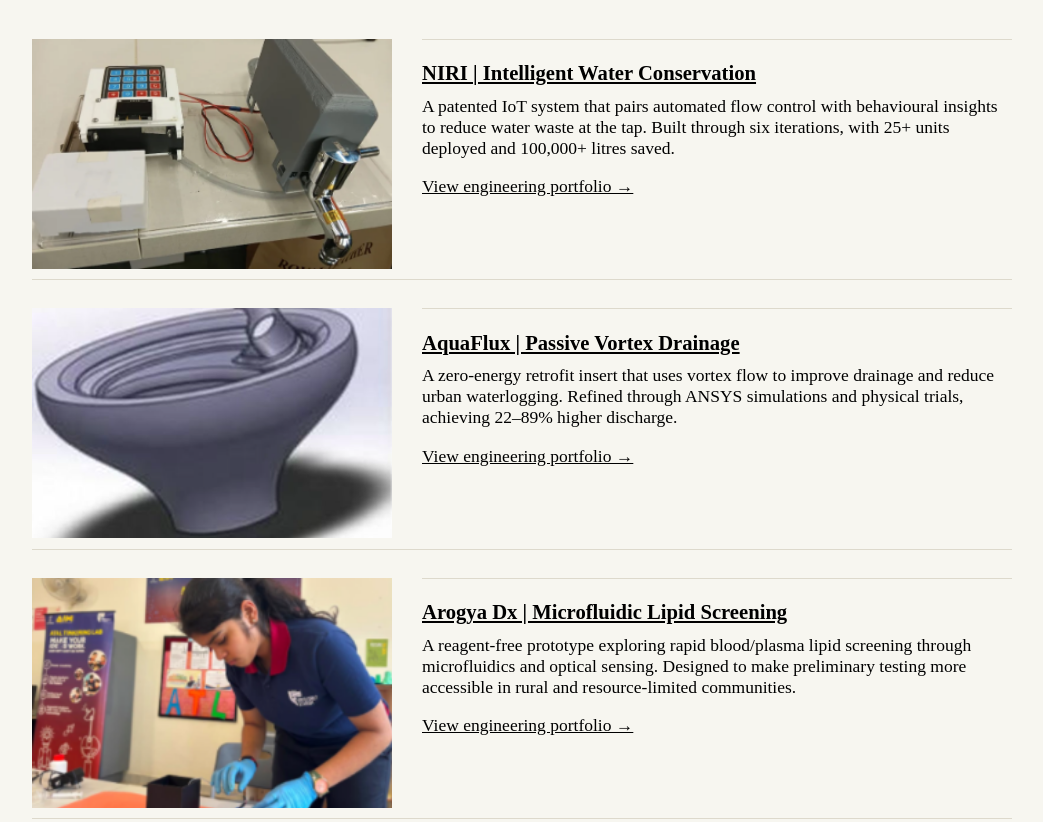
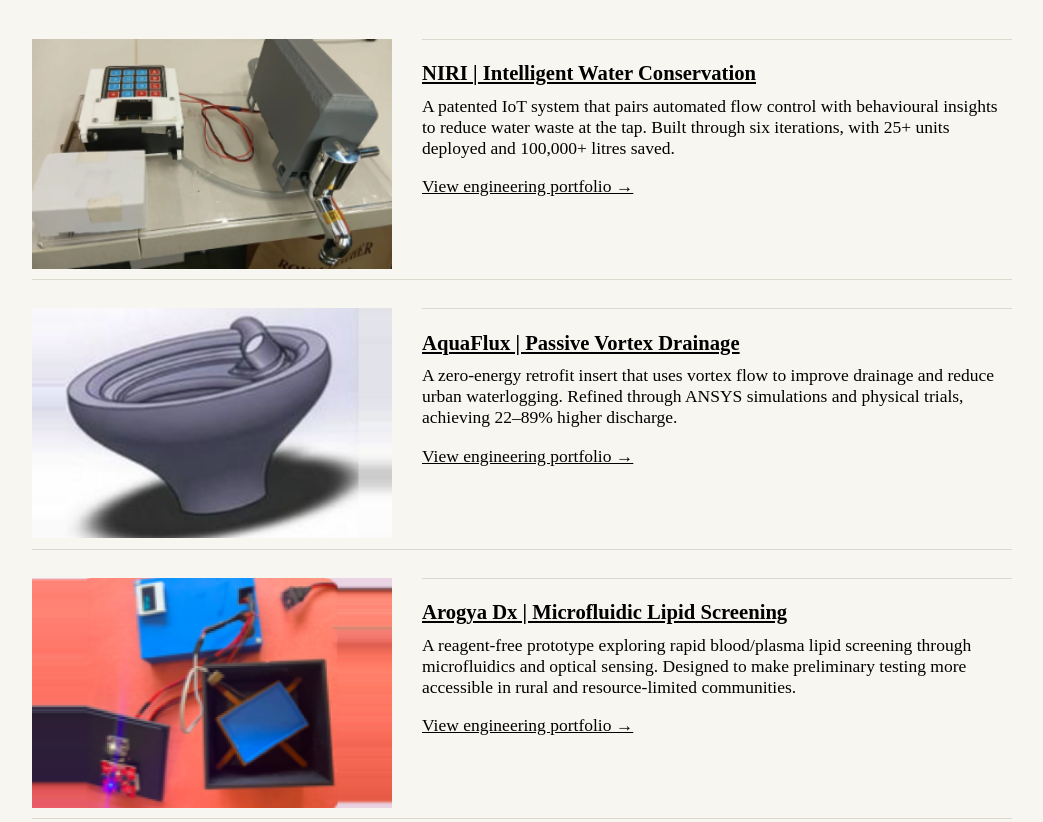
Before and after one commit to Aadyakanchan26/maker, a plain HTML site: page index.html in a window 1280 px wide. Shown: the part 130-952 px from the top of the page, without its empty margins (118-1161 px from the left). Drawn offline with Linux system fonts and the light colour scheme.

Commit message:
Home cards: stop cropping AquaFlux, show the Arogya device
The card frame is a fixed 360x230 box with object-fit: cover, so the
520x405 AquaFlux CAD render lost 25px off the top and bottom - enough to
take the crown off the outlet pipe. Added a card-ratio copy of the render
(634x405, side margins extended from the edge pixels) so cover has nothing
left to crop. The full-size render on aquaflux.html is unchanged.

Swapped the Arogya card to the device photo from the right-hand column of
Technical Systems Overview, padded the same way, which also drops it from
a 1.38x upscale to a slight downscale.

```diff
--- a/index.html
+++ b/index.html
@@ -35,7 +35,7 @@
 
 <div class="card">
 <div class="card-row">
-<a class="card-pic" href="aquaflux.html"><img src="aquaflux/vortex-insert-cad.png" alt="CAD render of the AquaFlux layered vortex insert, a grooved cone with an outlet pipe"></a>
+<a class="card-pic" href="aquaflux.html"><img src="aquaflux/vortex-insert-cad-card.png" alt="CAD render of the AquaFlux layered vortex insert, a grooved cone with an outlet pipe"></a>
 <div class="card-text">
 <h2><a href="aquaflux.html">AquaFlux | Passive Vortex Drainage</a></h2>
 <p>A zero-energy retrofit insert that uses vortex flow to improve drainage and reduce urban waterlogging. Refined through ANSYS simulations and physical trials, achieving 22&ndash;89% higher discharge.</p>
@@ -46,7 +46,7 @@
 
 <div class="card">
 <div class="card-row">
-<a class="card-pic" href="arogya.html"><img src="arogya/atl-lab-work.png" alt="Working on the device at the Atal Tinkering Lab bench"></a>
+<a class="card-pic" href="arogya.html"><img src="arogya/device-topdown-card.png" alt="Top view of the device: a black chamber, a blue sample stage and a sensor board with a lit LED"></a>
 <div class="card-text">
 <h2><a href="arogya.html">Arogya Dx | Microfluidic Lipid Screening</a></h2>
 <p>A reagent-free prototype exploring rapid blood/plasma lipid screening through microfluidics and optical sensing. Designed to make preliminary testing more accessible in rural and resource-limited communities.</p>
```
Also changed, not shown: aquaflux/vortex-insert-cad-card.png (added), arogya/device-topdown-card.png (added).
